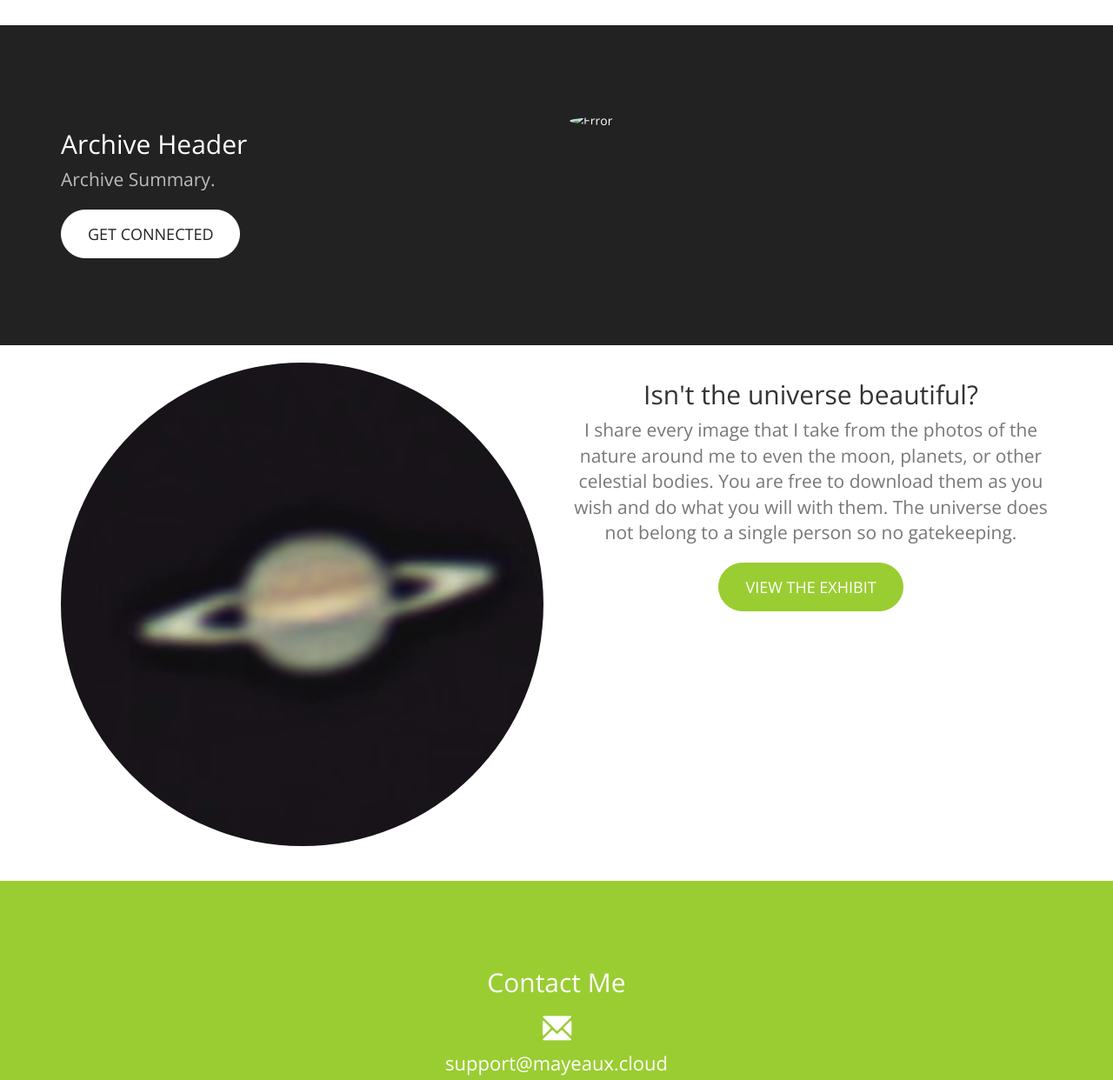
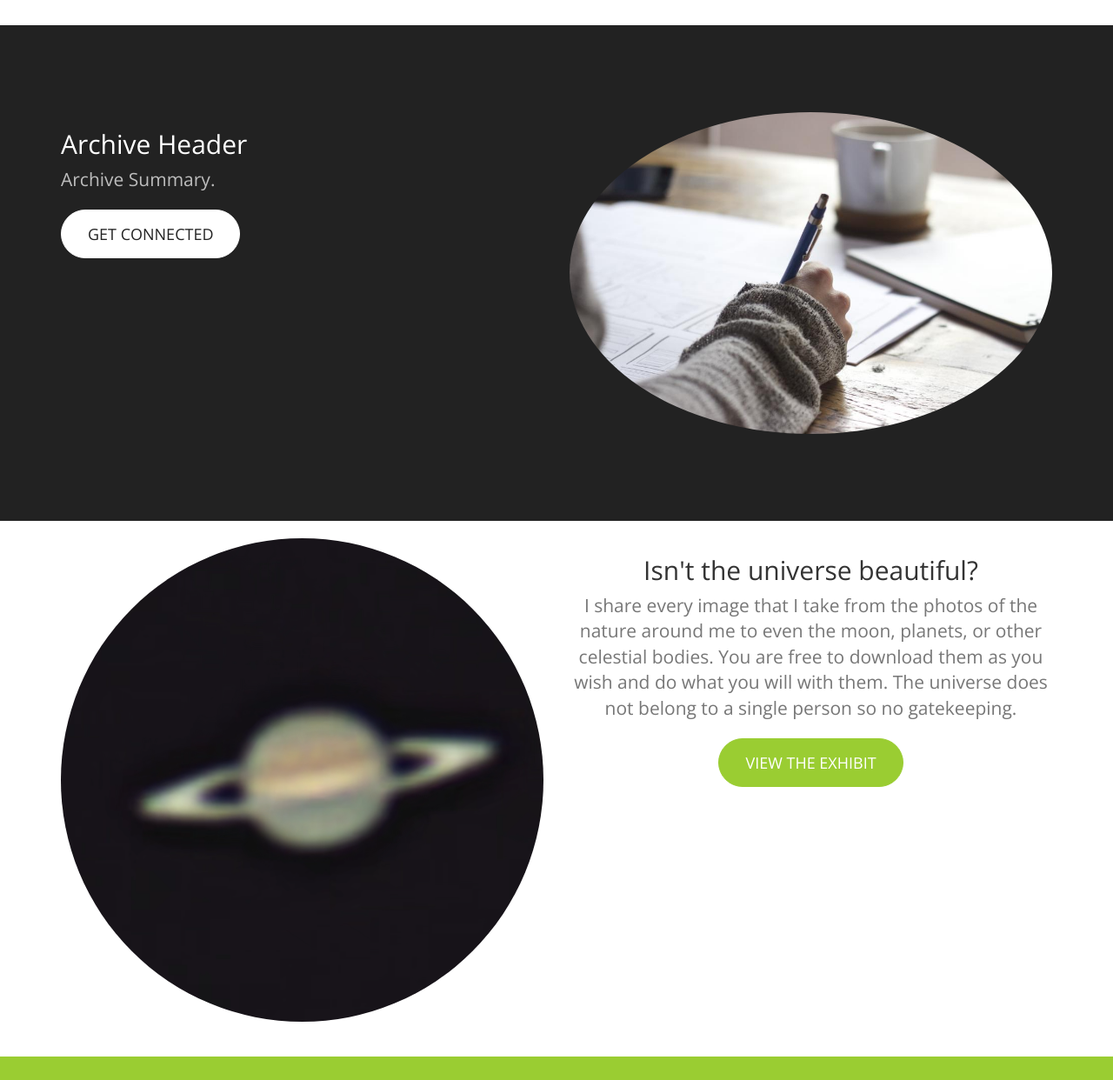
Before and after one commit to AstroJeriko/Archive, a plain HTML site: page index.html in a window 1280 px wide. Shown: the part 1620-2862 px from the top of the page at 87% size. Drawn offline with nearby package versions, Linux system fonts and the light colour scheme; files whose address does not match are found by name.

Commit message:
Overhaul 2
Test

```diff
--- a/index.html
+++ b/index.html
@@ -125,7 +125,7 @@
                 	<a href="https://archive.mayeaux.cloud" class="btn btn-default btn-lg">Get Connected</a>
                 </div>
                 <div class="col-sm-6">
-                    <img class="img-responsive img-circle center-block" src="" alt="Error">
+                    <img class="img-responsive img-circle center-block" src="Images/Backgrounds/Writing.jpg" alt="Error">
                 </div>
 
             </div>
@@ -137,7 +137,7 @@
         <div class="container">
             <div class="row">
                 <div class="col-sm-6">
-                    <img class="img-responsive img-circle center-block" src="Images/Astrophotography/Saturn-1.png" alt="Error">
+                    <img class="img-responsive img-circle center-block" src="Images/Astrophotography/Intrastellar/Saturn/Saturn-1.png" alt="Error">
                 </div>
                 <div class="col-sm-6">
                 	<h2 class="section-header">Isn't the universe beautiful?</h2>
```
Also changed, not shown: Images/Astrophotography/Intrastellar/Jupiter/Jupiter-1.png (renamed from Images/Astrophotography/Jupiter-1.png), Images/Astrophotography/Intrastellar/Jupiter/Jupiter-2.png (renamed from Images/Astrophotography/Jupiter-2.png), Images/Astrophotography/Intrastellar/Neptune/Neptune-1.png (renamed from Images/Astrophotography/Neptune-1.png), Images/Astrophotography/Intrastellar/Saturn/Saturn-1.png (renamed from Images/Astrophotography/Saturn-1.png), Images/Astrophotography/Intrastellar/Saturn/Saturn-2.png (renamed from Images/Astrophotography/Saturn-2.png), Images/Astrophotography/Intrastellar/Saturn/Saturn-3.png (renamed from Images/Astrophotography/Saturn-3.png), Images/Astrophotography/Intrastellar/Saturn/Saturn-4.png (renamed from Images/Astrophotography/Saturn-4.png), Images/Astrophotography/Intrastellar/Terra/Luna/Luna-1.png (renamed from Images/Astrophotography/Luna-1.png), Images/Astrophotography/Intrastellar/Terra/Luna/Luna-2.png (renamed from Images/Astrophotography/Luna-2.png), Images/Astrophotography/Intrastellar/Terra/Luna/Luna-3.png (renamed from Images/Astrophotography/Luna-3.png), Images/Astrophotography/Intrastellar/Uranus/Uranus-1.png (renamed from Images/Astrophotography/Uranus-1.png), Images/Backgrounds/Writing.jpg (renamed from Images/writing.jpg), Images/Backgrounds/concert.jpg (renamed from Images/concert.jpg), Images/Backgrounds/header.jpg (renamed from Images/header.jpg), 3 more files.
